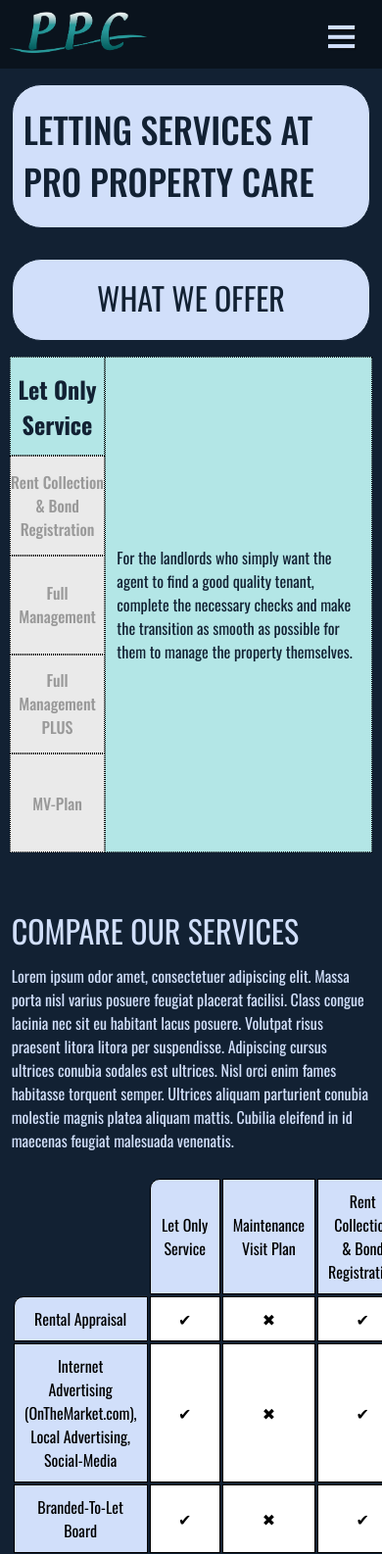
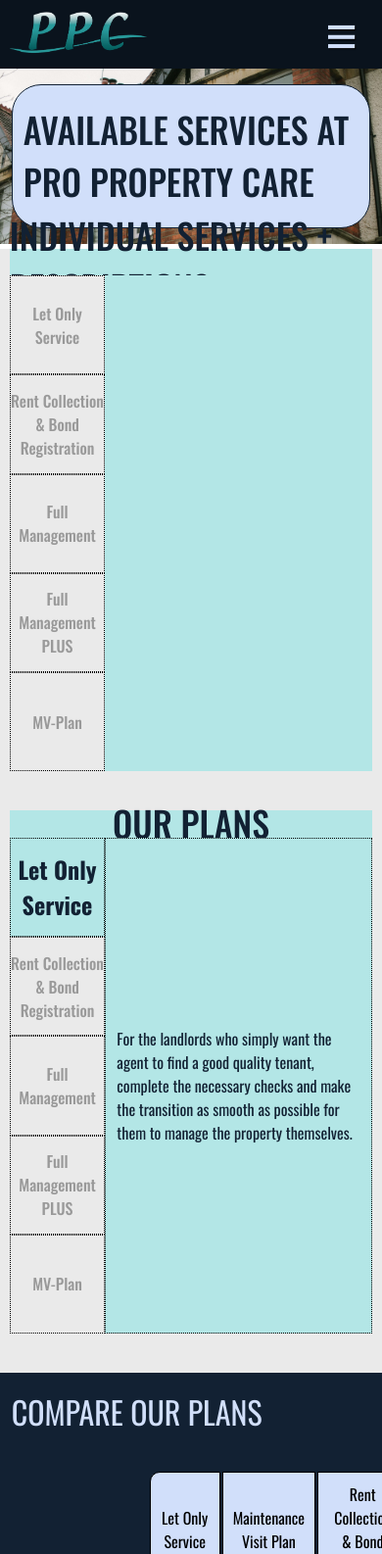
Before and after one commit to leastmeansquares/Web-Test, a PHP site: page /lettings.html in a window 390 px wide; the page is wider, and only the part inside the window is pictured. Shown: the top 1586 px of that part at 98% size. Run offline with PHP 8.4, Linux system fonts and the light colour scheme; some libraries are stand-ins or nearby versions.

Commit message:
Mobile formatting

```diff
--- a/index.css
+++ b/index.css
@@ -60,15 +58,14 @@ h1 {
     color: var(--logo-teal);
 }
 
-
-h2  {   /**  MAIN TITLE SMALL TEXT  **/
+h2  {
     font-size: 1.125rem;
     text-shadow: 1px 1px 1px black;
     color: var(--light-blue);
 }
 
 
-h3  {   /**  MAJOR SUBTITLE  **/
+h3  {
     font-weight: 500;
     font-size: 2.25rem;
     padding: 1% 0 2% 0;
@@ -76,13 +73,13 @@ h3  {   /**  MAJOR SUBTITLE  **/
 }
 
 
-h4  {   /**  STANDARD SUBTITLE  **/
+h4  {
     font-size: 2rem;
     padding-bottom: 3%;
 }
 
 
-h5  {   /**  MINOR TITLE  **/
+h5  {
     font-weight: 700;
     font-size: calc(0.6875rem + 0.625dvw);
     color: var(--light-blue);
@@ -93,7 +90,10 @@ h5  {   /**  MINOR TITLE  **/
 /**  HEADER  **/
 
 header  {
-    width: 100%;
+    width: 100dvw;
+    max-width: 100%;
+    overflow: hidden;
+    object-fit: cover;
     top: 0;
     z-index: 5;
     position: absolute;
@@ -822,3 +824,9 @@ footer > :last-child  {
     background-color: var(--logo-teal);
     color: var(--dark-blue);
 }
+
+.bck-image {
+    background-image: url("images\\Backgrounds\\pexels-lina-5624177.jpg");
+    overflow: hidden;
+    background-size: cover;
+}
--- a/index.html
+++ b/index.html
@@ -122,7 +122,7 @@
                     </div>
                     <div class="align">
                 </section>
-                <section class="text-box grey-alt container">
+                <section class="text-box grey container">
                     <div class="text-box small white container reviews">
                         <h4>WHAT PEOPLE ARE SAYING ABOUT US</h4>
                         <p>(REVIEWS / REASON TO TRUST SECTION GOES HERE)</p>
--- a/index.js
+++ b/index.js
@@ -158,11 +158,7 @@ headerBtn.addEventListener("click", headerClick);
 
 
 
-if (location.pathname === "/index.html" || location.pathname === "https://leastmeansquares.github.io/" || location.pathname === "https://leastmeansquares.github.io/index.html)"){
-    indexPage();
-    }
-
-else if (location.pathname === "/lettings.html" || location.pathname === "https://leastmeansquares.github.io/lettings.html"){
+if (location.pathname === "/lettings.html" || location.pathname === "https://leastmeansquares.github.io/lettings.html"){
     lettingsPage();
 }
 else if (location.pathname === "/maintenance.html" || location.pathname === "https://leastmeansquares.github.io/maintenance.html"){
--- a/lettings.html
+++ b/lettings.html
@@ -27,29 +27,35 @@
         </header>
         <main>
 
-            <section class="container dark-blue text-box">
+            <section class="container bck-image text-box">
                 <section class="container light-blue text-box small align">
                     <div>
-                        <h3>LETTING SERVICES AT PRO PROPERTY CARE</h3>
-
+                        <h3>AVAILABLE SERVICES AT PRO PROPERTY CARE</h3>
                     </div>
                     <img loading="lazy" src="images\Backgrounds\pexels-heyho-6238614.jpg" class="small-image hide">
                 </section>
             </section>
 
-            <section class="container dark-blue text-box">
-                <section class="container light-blue text-box small align">
-                    <div>
-                            <h4>WHAT WE OFFER</h4>
-
+            <section class="grey align-c">
+                <div class="text-box container align teal lettings-top">
+                    <h3>INDIVIDUAL SERVICES + DESCRIPTIONS</h3>
+                </div>
+                <div class="align-c">
+                    <div class="tall-box">
+                        <button class="lettings-button">Let Only Service</button>
+                        <button class="lettings-button">Rent Collection &amp; Bond Registration</button>
+                        <button class="lettings-button">Full Management</button>
+                        <button class="lettings-button">Full Management PLUS</button>
+                        <button class="lettings-button">MV-Plan</button>
                     </div>
-                    <img loading="lazy" src="images\Backgrounds\pexels-heyho-6238614.jpg" class="small-image hide">
-                </section>
+                    <div class="arrangement-box-2 align teal text-box container">
+                    </div>
+                </div>
             </section>
 
-            <section class="dark-blue align-c">
-                <div class="text-box container align teal lettings-top hide">
-                    <h3>LETTING SERVICES AT PRO PROPERTY CARE</h3>
+            <section class="grey align-c">
+                <div class="text-box container align teal lettings-top">
+                    <h3>OUR PLANS</h3>
                 </div>
                 <div class="align-c">
                     <div class="tall-box">
@@ -66,10 +72,7 @@
 
 
             <section class="container dark-blue text-box table-box">
-                <h4>COMPARE OUR SERVICES</h4>
-                <p>
-                Lorem ipsum odor amet, consectetuer adipiscing elit. Massa porta nisl varius posuere feugiat placerat facilisi. Class congue lacinia nec sit eu habitant lacus posuere. Volutpat risus praesent litora litora per suspendisse. Adipiscing cursus ultrices conubia sodales est ultrices. Nisl orci enim fames habitasse torquent semper. Ultrices aliquam parturient conubia molestie magnis platea aliquam mattis. Cubilia eleifend in id maecenas feugiat malesuada venenatis.
-                </p>
+                <h4>COMPARE OUR PLANS</h4>
                 <table class="services">
                     <colgroup>
                         <col>
@@ -273,23 +276,8 @@
                             £200.00</p></td>
                     </tr>
                 </table>
-            </section>
 
-            <section class="dark-blue align-c">
-                <div class="text-box container align teal lettings-top hide">
-                    <h3>LETTING SERVICES AT PRO PROPERTY CARE</h3>
-                </div>
-                <div class="align-c">
-                    <div class="tall-box">
-                        <button class="lettings-button" id="lettings-button-1">Let Only Service</button>
-                        <button class="lettings-button" id="lettings-button-2">Rent Collection &amp; Bond Registration</button>
-                        <button class="lettings-button" id="lettings-button-3">Full Management</button>
-                        <button class="lettings-button" id="lettings-button-4">Full Management PLUS</button>
-                        <button class="lettings-button" id="lettings-button-5">MV-Plan</button>
-                    </div>
-                    <div class="arrangement-box-2 align teal text-box container" id="text-display">
-                    </div>
-                </div>
+                <p>Custom plan?</p>
             </section>
 
             <section class="container dark-blue text-box">
```
Also changed, not shown: other parts of index.css (+19 -19 lines).
